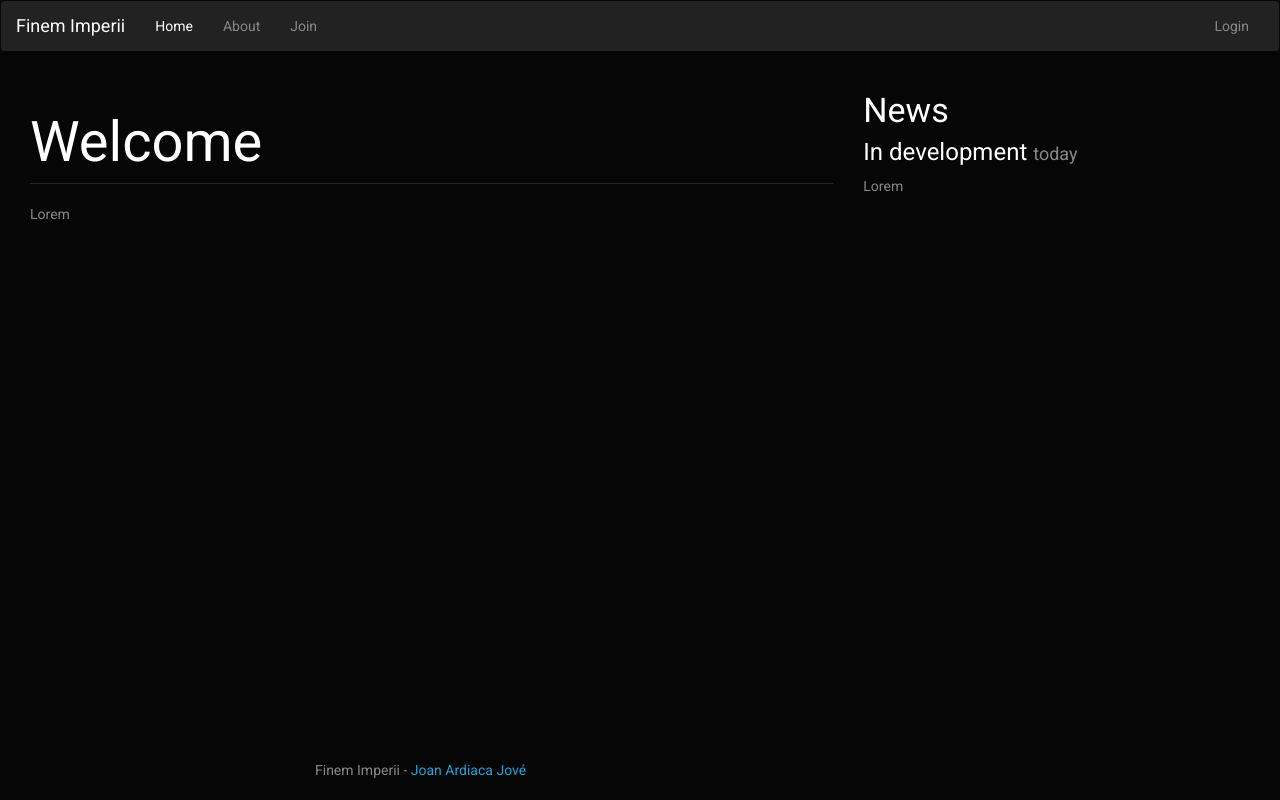
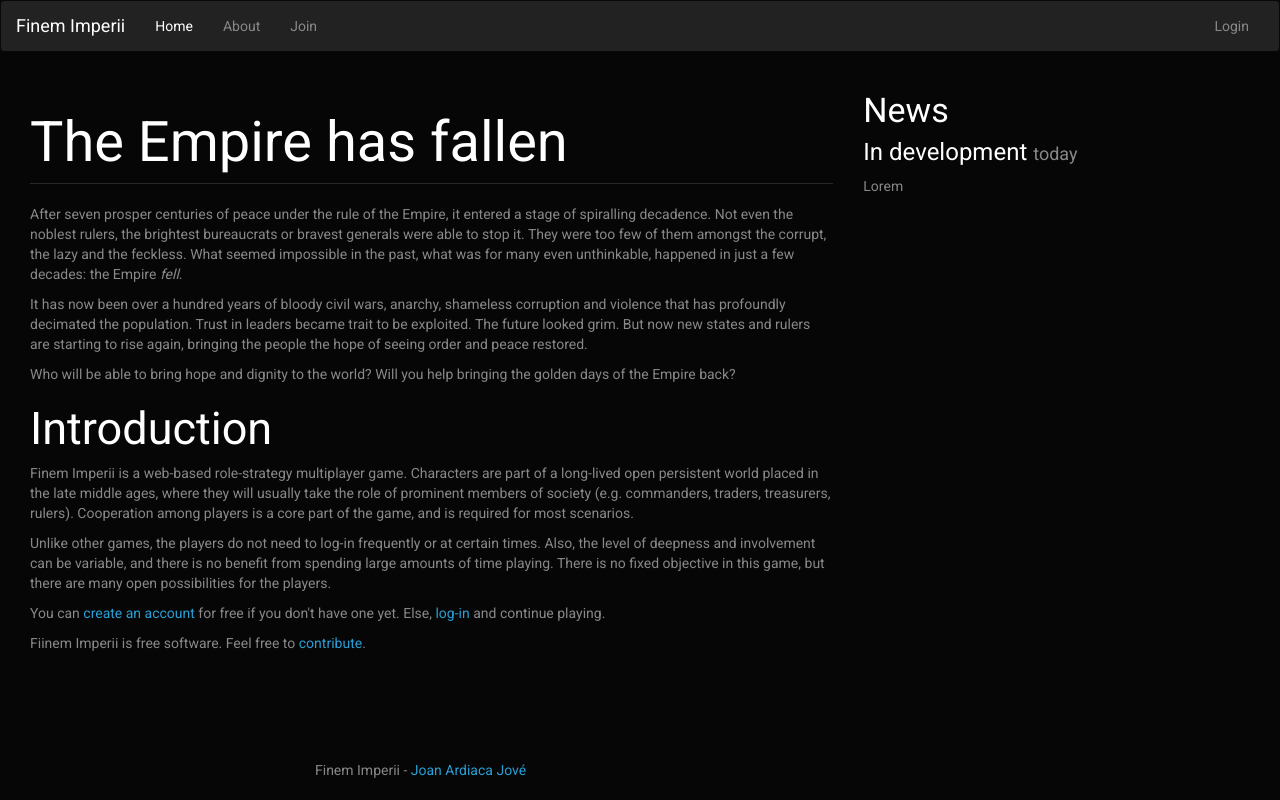
Before and after one commit to jardiacaj/finem_imperii, a Django app: page / in a window 1280 px wide. Run offline with Django 3.2, Linux system fonts and the light colour scheme; parts of the project's set-up code (start-up, migrations or seed data) failed here and were passed over; some libraries are stand-ins or nearby versions.

Commit message:
Added home page text

```diff
--- a/finem_imperii/base/templates/base/homepage.html
+++ b/finem_imperii/base/templates/base/homepage.html
@@ -3,9 +3,43 @@
 {% block content %}
 
     <div class="col-xs-12 col-md-8">
-        <h1 class="page-header">Welcome</h1>
+        <h1 class="page-header">The Empire has fallen</h1>
         <p>
-            Lorem
+            After seven prosper centuries of peace under the rule of the Empire, it entered a stage of spiralling
+            decadence. Not even the noblest rulers, the brightest bureaucrats or bravest generals were able to stop it.
+            They were too few of them amongst the corrupt, the lazy and the feckless. What seemed impossible in the
+            past, what was for many even unthinkable, happened in just a few decades: the Empire <i>fell</i>.
+        </p>
+        <p>
+            It has now been over a hundred years of bloody civil wars, anarchy, shameless corruption and violence that
+            has profoundly decimated the population. Trust in leaders became trait to be exploited. The future looked
+            grim. But now new states and rulers are starting to rise again, bringing the people the hope of seeing order
+            and peace restored.
+        </p>
+        <p>
+            Who will be able to bring hope and dignity to the world? Will you help bringing the golden days
+            of the Empire back?
+        </p>
+
+        <h2>Introduction</h2>
+        <p>
+            Finem Imperii is a web-based role-strategy multiplayer game. Characters are part of a long-lived open
+            persistent world placed in the late middle ages, where they will usually take the role of prominent members
+            of society (e.g. commanders, traders, treasurers, rulers). Cooperation among players is a core part of the
+            game, and is required for most scenarios.
+        </p>
+        <p>
+            Unlike other games, the players do not need to log-in frequently or at certain times. Also, the level of
+            deepness and involvement can be variable, and there is no benefit from spending large amounts of time
+            playing. There is no fixed objective in this game, but there are many open possibilities for the players.
+        </p>
+        <p>
+            You can <a href="{% url 'account:register' %}">create an account</a> for free if you don't have one yet.
+            Else, <a href="{% url 'account:login' %}">log-in</a> and continue playing.
+        </p>
+        <p>
+            Fiinem Imperii is free software. Feel free to
+            <a href="https://github.com/jardiacaj/finem_imperii">contribute</a>.
         </p>
     </div>
     <div class="col-xs-12 col-md-4">
```
